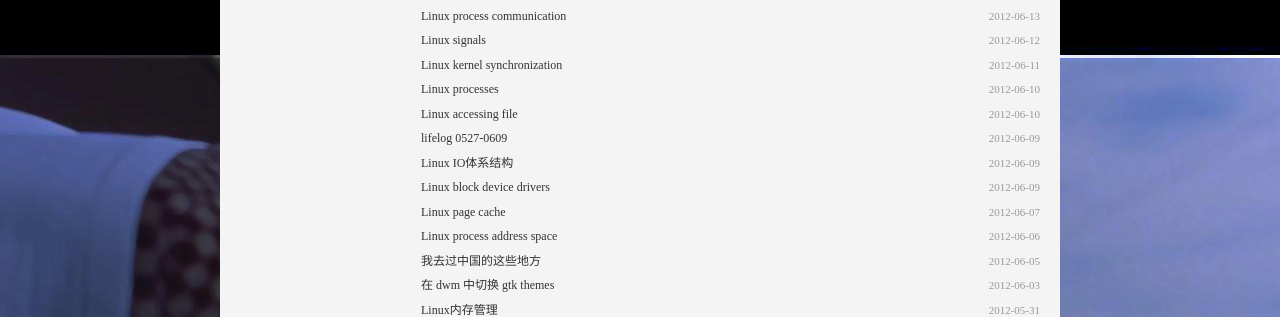
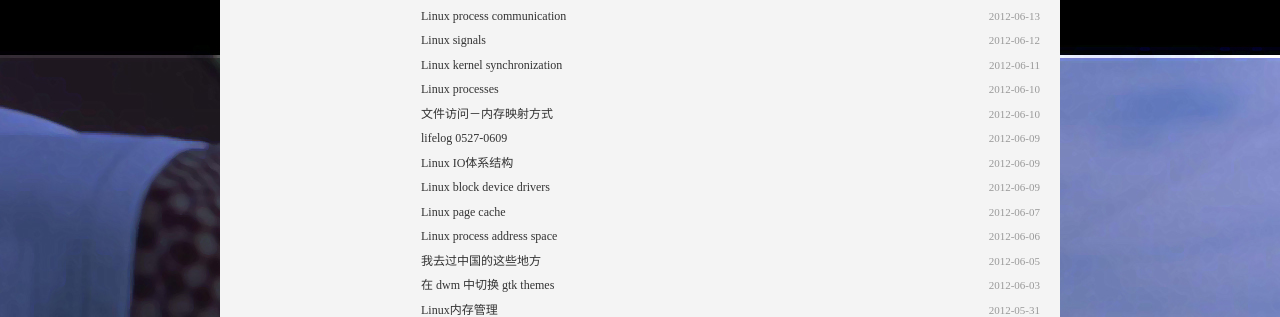
Before and after one commit to tfengmao/xanfeng, a Jekyll site: the page built from index.html, in a window 1280 px wide and 900 px high, scrolled down 1650 px. Shown: the part 153-470 px from the top of the window. Built offline with Jekyll 4.4.1, drawn with Linux system fonts in a browser that asks for light colours; Markdown is read by kramdown in place of the engine named in the settings.

Commit message:
updated format

```diff
--- a/_posts/2012-06-10-access-file.md
+++ b/_posts/2012-06-10-access-file.md
@@ -1,17 +1,14 @@
 ---
-title: Linux accessing file
+title: 文件访问－内存映射方式
 layout: post
 tags: file mapping memory
 category: linux
 ---
 
 *本文是ULK Ch16 Accessing files的笔记*.
-
 本文讨论Linux是如何访问文件的. 这个话题, 我一直最感兴趣的是文件的内存映射.
 
----
-
-#内存映射
+###内存映射
 
 "[Linux process address space](http://xanpeng.github.com/2012/06/06/process-address-space/)"中介绍了虚存区(线性区, vma), 一个vma可以和磁盘文件系统的普通文件的某一部分或者块设备文件相关联. 这就意味着内核把对vma中页内某个字节的访问转换成对文件中相应字节的操作, 这种技术称为内存映射(memory mapping).
 
@@ -21,7 +18,7 @@
 
 进程使用mmap()系统调用创建一个新的内存映射, 指定MAP_SHARED或MAP_PRIVATE标志. 使用munmap()系统调用撤销内存映射.
 
-##内存映射的数据结构
+**内存映射的数据结构**
 
 内存映射用下列数据结构的组合来表示:
 - 对应文件的inode.
@@ -30,9 +27,7 @@
 - 对文件进行每一不同映射所使用的vm_area_struct.
 - 对文件进行映射的vma所分配的每个页框对应的page结构.
 
-![](https://github.com/xanpeng/xanpeng.github.com/raw/master/images/mmap_data_structure.png)
-
-##创建内存映射
+**创建内存映射**
 
 传入mmap()的参数有:
 - file descriptor, 标志文件.
@@ -49,15 +44,13 @@
 4. 用文件对象的地址初始化vma的vm_file字段, 增加文件的引用计数. 对映射的文件调用mmap方法, 将文件对象地址和vma描述符地址作为参数. 对于大多数文件系统, 该方法由generic_file_mmap()实现.
 5. 增加inode.i_writecount字段的值, 这个字段是写进程的引用计数器.
 
-##撤销内存映射
+**撤销内存映射**
 
 传入munmap()的参数:
 - 要删除的vma的第一个单元的地址.
 - 要删除的vma区间的长度.
 
----
-
-#其他方式
+###其他方式
 
 其他访问文件的模式还有:
 - 规范模式: 不是O_SYNC和O_DIRECT方式, 而且文件内容由系统调用read()和write()存取. read()阻塞调用进程, 直到数据被拷贝到用户地址空间, write()在数据被拷贝到page cache后结束.
```
